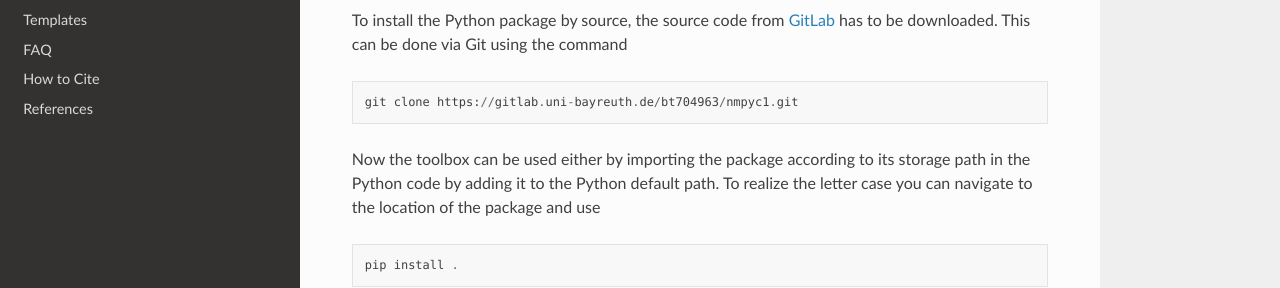
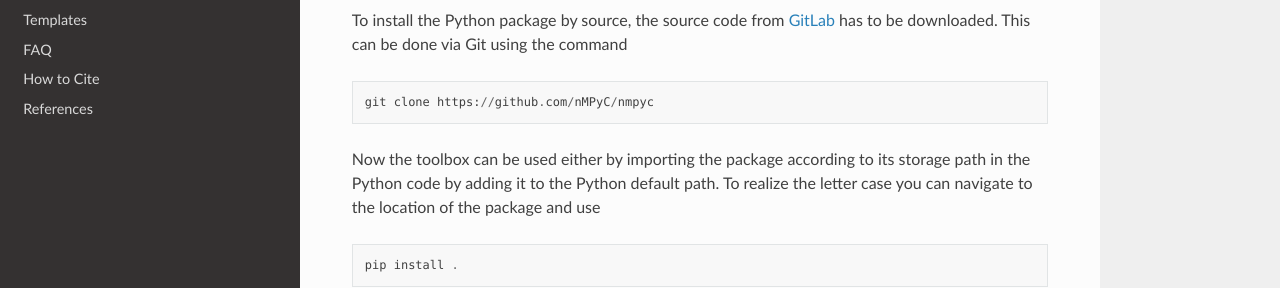
Before and after one commit to nMPyC/nmpyc, a Sphinx documentation site: the page built from docs/source/install.rst, in a window 1280 px wide and 900 px high, scrolled down 508 px. Shown: the part 352-640 px from the top of the window. Built offline with Sphinx 7.4.7 and the Read the Docs theme 2.0.0, drawn with Linux system fonts in a browser that asks for light colours; some of the changed lines change nothing that is shown.

Commit message:
Update install.rst

```diff
--- a/docs/source/install.rst
+++ b/docs/source/install.rst
@@ -40,7 +40,7 @@ This can be done via Git using the command
 
 ::
 
-   git clone https://gitlab.uni-bayreuth.de/bt704963/nmpyc1.git
+   git clone https://github.com/nMPyC/nmpyc
 
 Now the toolbox can be used either by importing the package according to its storage path in the Python code by adding it to the Python default path.
 To realize the letter case you can navigate to the location of the package and use
```
